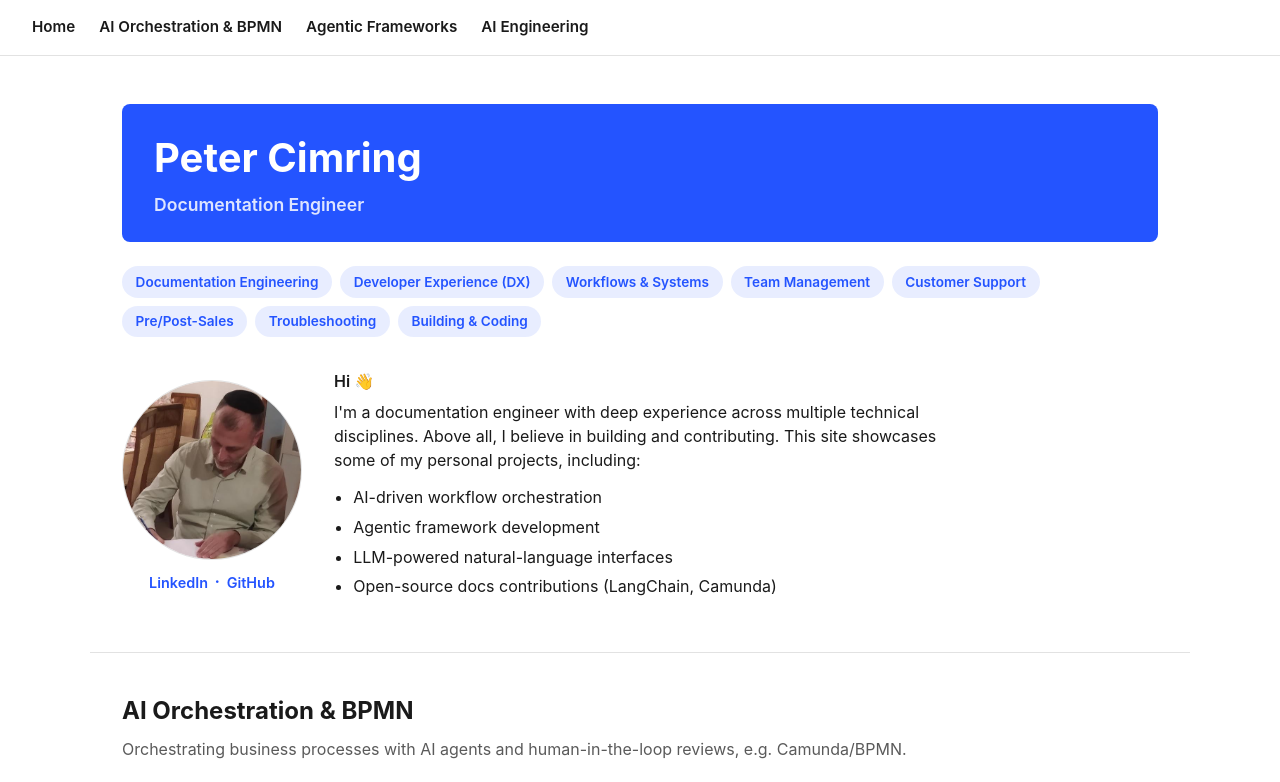
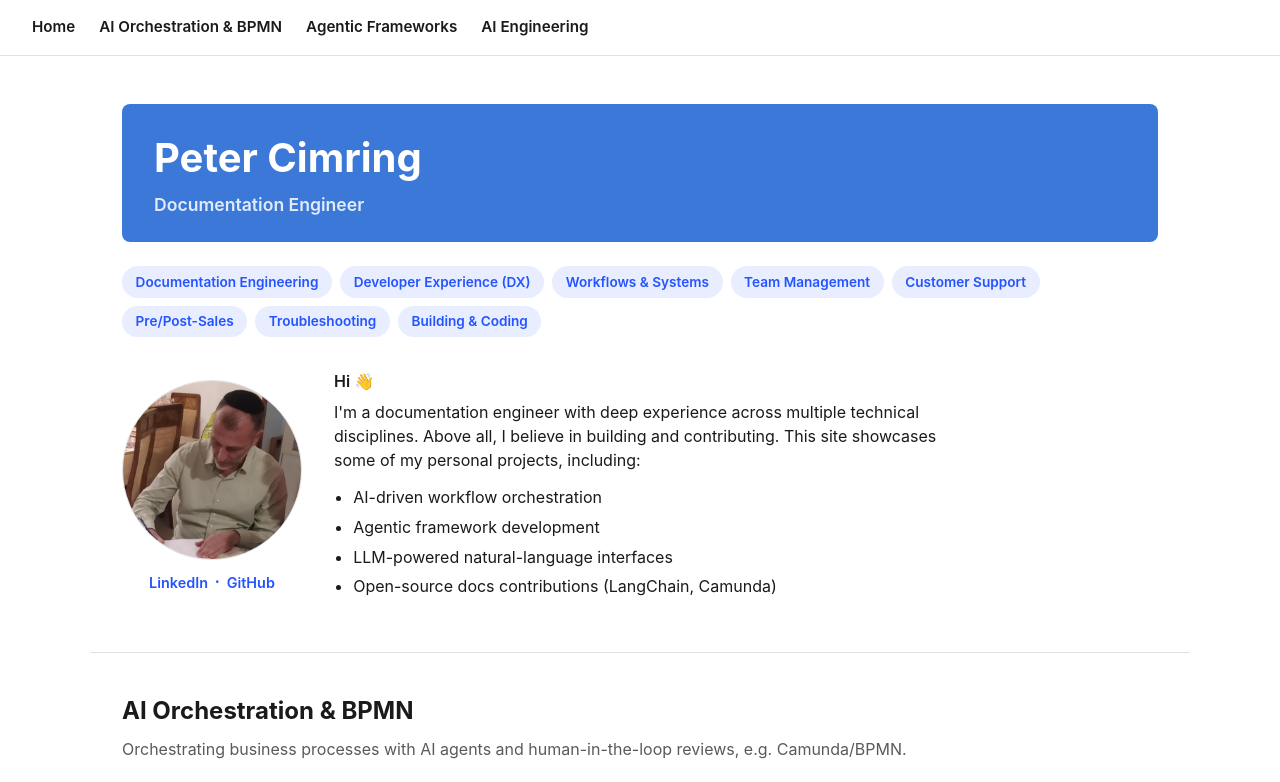
Before and after one commit to pcimring/pcimring.github.io, a website: page index.html in a window 1280 px wide. Shown: the top 782 px of the page. Drawn offline with Linux system fonts and the light colour scheme.

Commit message:
Soften name strip color to #3c78d8
Co-Authored-By: Claude Sonnet 5 <noreply@anthropic.com>

```diff
--- a/styles.css
+++ b/styles.css
@@ -60,7 +60,7 @@ body {
 }
 
 .name-strip {
-  background: var(--color-accent);
+  background: #3c78d8;
   border-radius: 8px;
   padding: 1.5rem 2rem;
   margin-bottom: 1.5rem;
```
